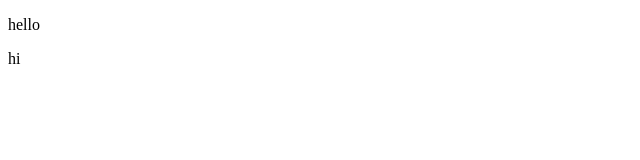
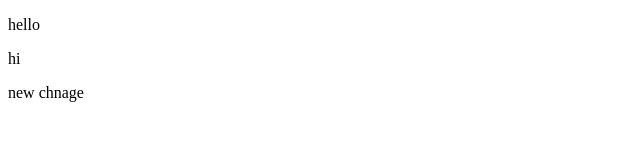
Before and after one commit to Yashas-K-N/new-pro, a plain HTML site: page index.html in a window 1280 px wide. Shown: the full height of the page, 0-640 px from the left. Drawn offline with Linux system fonts and the light colour scheme.

Commit message:
new change

```diff
--- a/index.html
+++ b/index.html
@@ -11,3 +11,4 @@
 </html>
 <P>hello</P>
 <p>hi</p>
+<p>new chnage</p>
```
